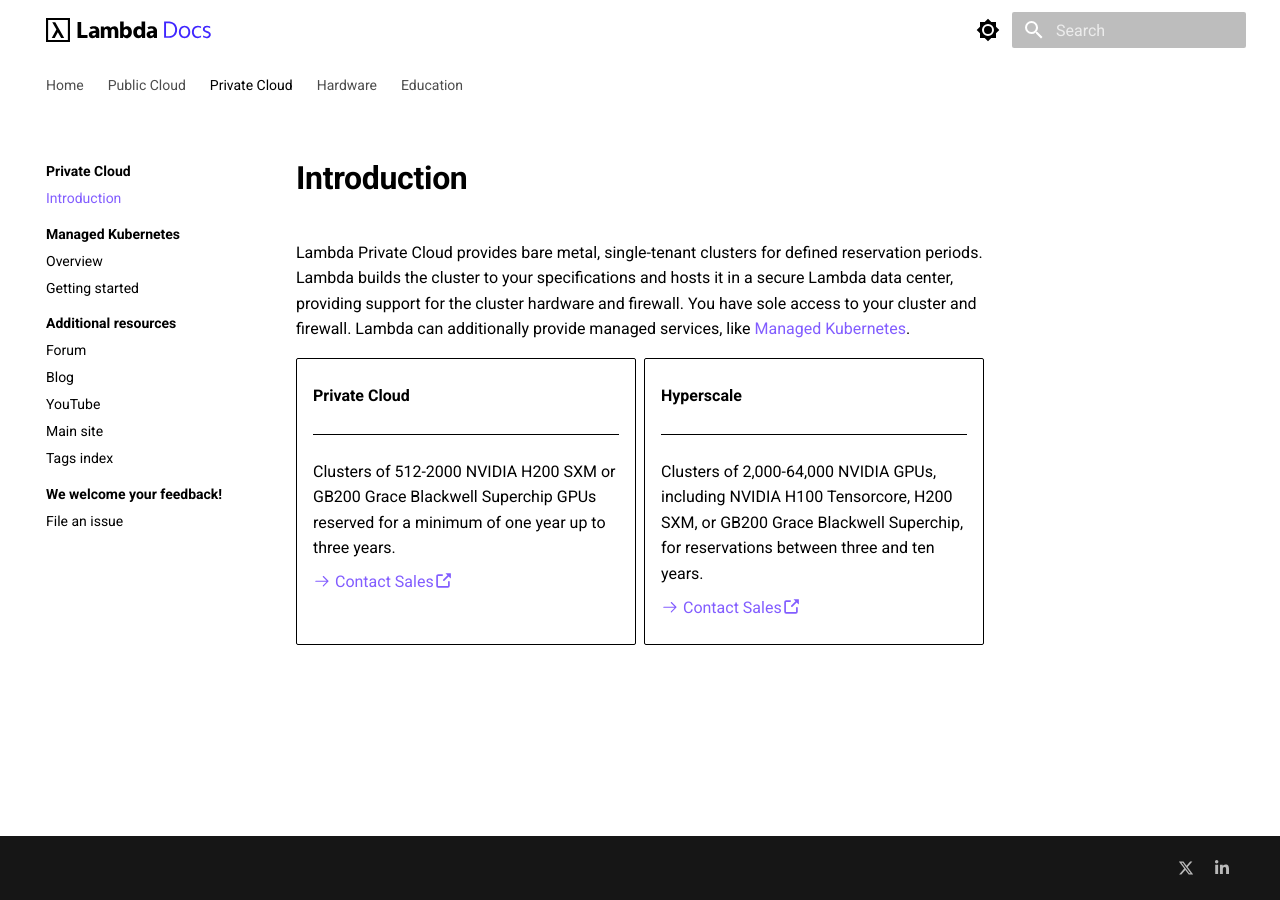
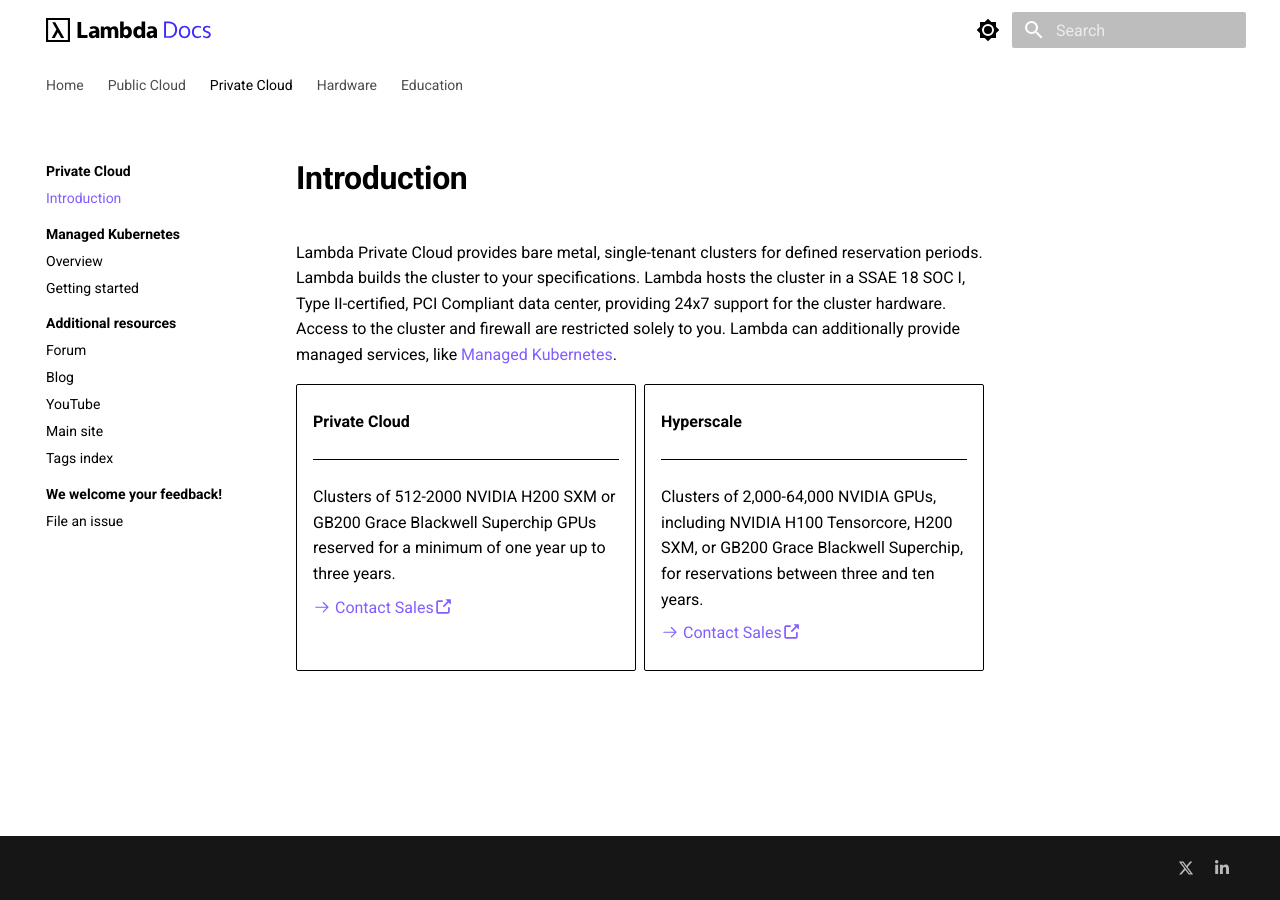
Before and after one commit to cbrownstein-lambda/lambda-docs-mkdocs, an MkDocs documentation site: the page built from docs/private-cloud/index.md, in a window 1280 px wide. Built offline with MkDocs 1.6.1 and Material for MkDocs 9.7.7, drawn with Linux system fonts in a browser that asks for light colours; a script that is not in the unit is left out.

Commit message:
Update intro with data center certification info

```diff
--- a/docs/private-cloud/index.md
+++ b/docs/private-cloud/index.md
@@ -1,6 +1,6 @@
 # Introduction
 
-Lambda Private Cloud provides bare metal, single-tenant clusters for defined reservation periods. Lambda builds the cluster to your specifications and hosts it in a secure Lambda data center, providing support for the cluster hardware and firewall. You have sole access to your cluster and firewall. Lambda can additionally provide managed services, like [Managed Kubernetes](/managed-kubernetes/index.md).
+Lambda Private Cloud provides bare metal, single-tenant clusters for defined reservation periods. Lambda builds the cluster to your specifications. Lambda hosts the cluster in a SSAE 18 SOC I, Type II-certified, PCI Compliant data center, providing 24x7 support for the cluster hardware. Access to the cluster and firewall are restricted solely to you. Lambda can additionally provide managed services, like [Managed Kubernetes](/managed-kubernetes/index.md).
 
 <div class="grid cards" markdown>
 
```
